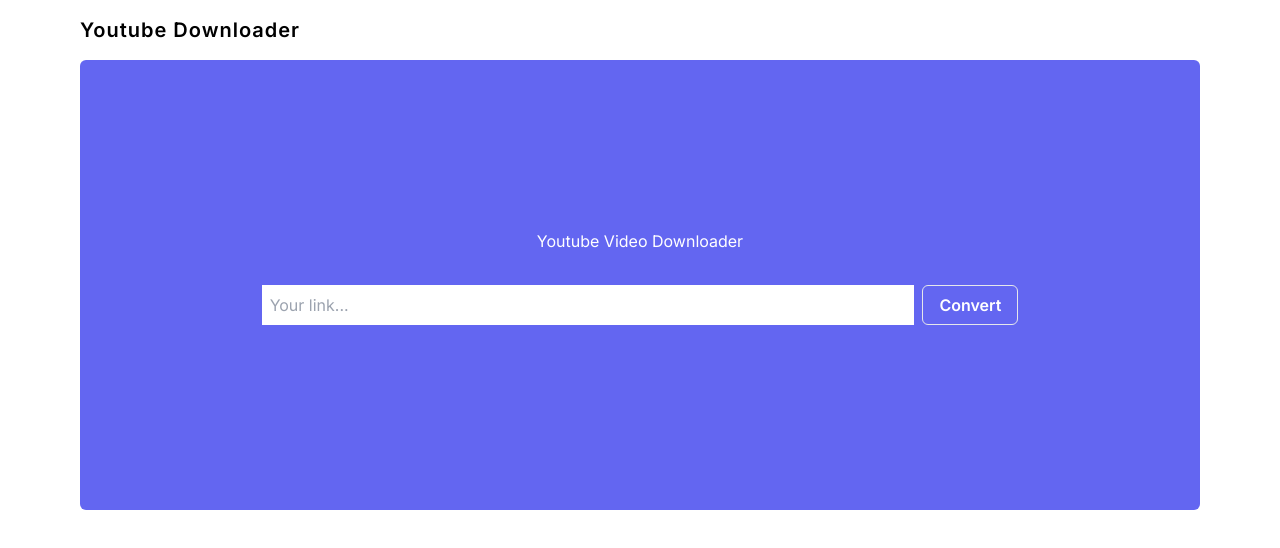
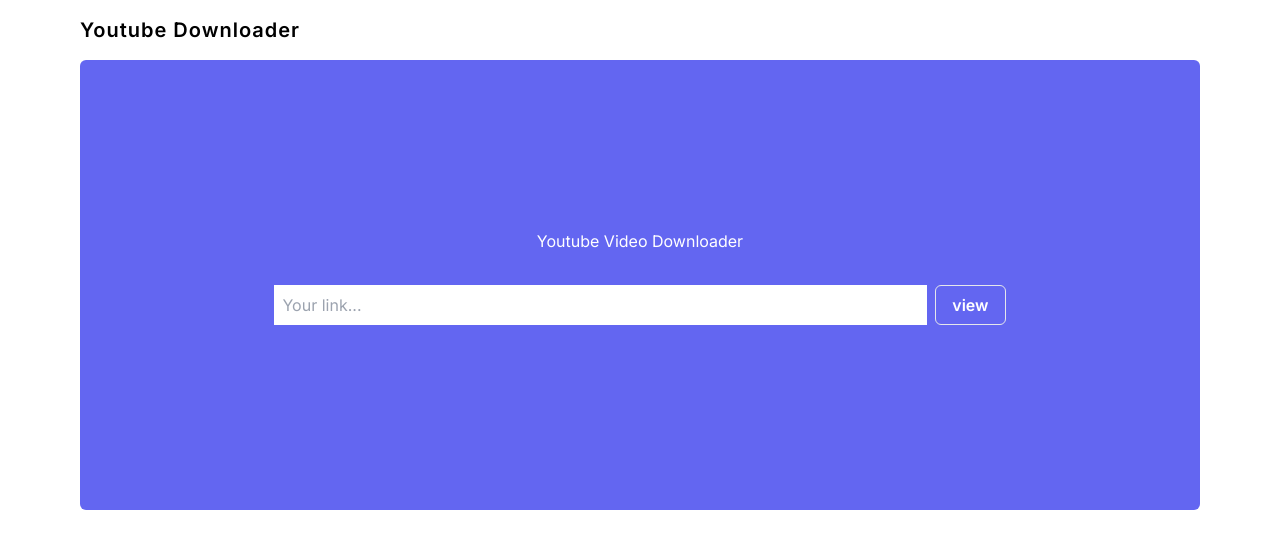
Before and after one commit to shubham947222/youtube-video-downloader, a Next.js app: page / in a window 1280 px wide. Shown: the top 548 px of the page. Built offline with nearby package versions, Linux system fonts and the light colour scheme.

Commit message:
alignment fix

```diff
--- a/app/page.jsx
+++ b/app/page.jsx
@@ -63,16 +63,20 @@
               onClick={handleDownload}
               className="rounded-md py-1 px-4 font-semibold border transition duration-300 hover:bg-white hover:text-indigo-500"
             >
-              Convert
+              view
             </button>
           </div>
         )}
+        {showDownload && (
+          <div
+            className="bg-black md:max-w-xl"
+            id="scrollTarget"
+            ref={scrollTargetRef}
+          >
+            <video src={finalLink} width="100%" controls />
+          </div>
+        )}
       </div>
-      {showDownload && (
-        <div className="bg-black" id="scrollTarget" ref={scrollTargetRef}>
-          <video src={finalLink} width="100%" controls />
-        </div>
-      )}
     </main>
   );
 }
```
